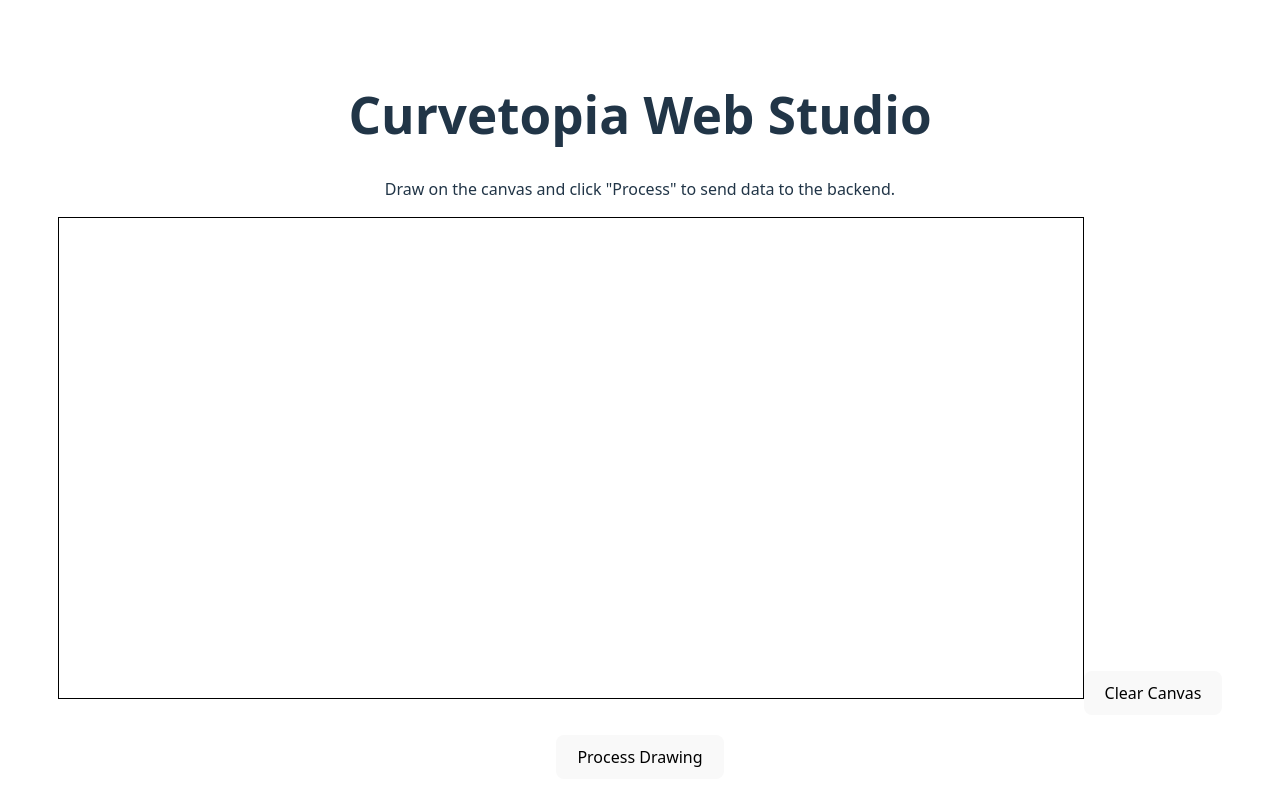
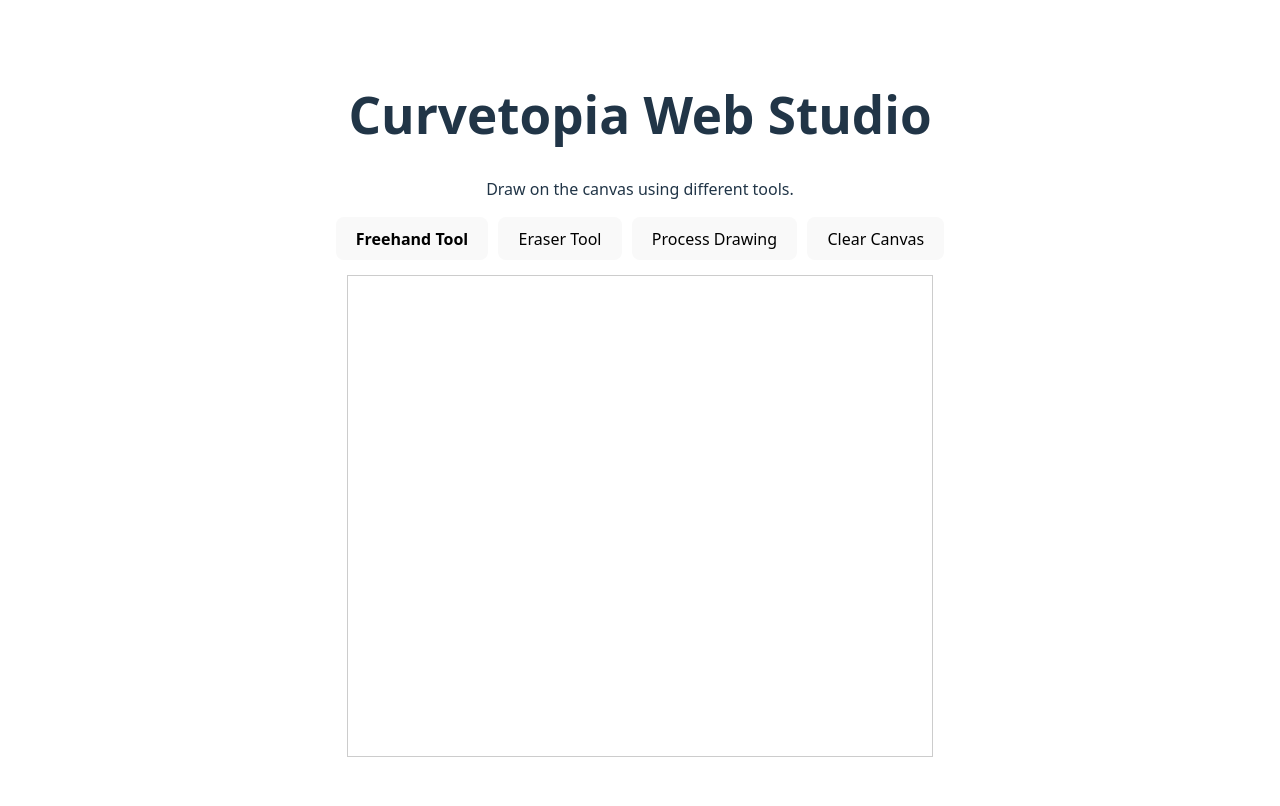
Before and after one commit to cvmpandy/curvetopia, a React (Vite) app in the folder frontend/: page / in a window 1280 px wide. Shown: the top 806 px of the page. Built offline with nearby package versions, Linux system fonts and the light colour scheme.

Commit message:
phase to completed, canvas handles multiple strokes and eraaser also

```diff
--- a/frontend/src/App.jsx
+++ b/frontend/src/App.jsx
@@ -1,51 +1,57 @@
 // frontend/src/App.js
-import React, { useState } from 'react';
+import React, { useState, useRef } from 'react';
 import DrawingCanvas from './DrawingCanvas'; // Import the canvas component
 import './App.css'; // Keep or remove default App styling
+//import './styles.css'; // Optional: Add some basic styles here
 
 function App() {
-  const [currentDrawingPolyline, setCurrentDrawingPolyline] = useState([]);
+  const canvasRef = useRef(null); // Create a ref for the DrawingCanvas component
   const [backendResponse, setBackendResponse] = useState(null);
+  const [activeTool, setActiveTool] = useState('freehand'); // State to track the currently active tool ('freehand' or 'eraser')
 
-  // This function is called by the DrawingCanvas when a stroke is finished
-  const handleDrawingComplete = (polyline) => {
-    console.log("Drawing stroke complete:", polyline);
-    setCurrentDrawingPolyline(polyline); // For Phase 1, we'll just process the last stroke
-    // In later phases, you'll add this polyline to a list of ALL strokes
-  };
+  // Function to send ALL drawing data to the backend
+  const sendDrawingToBackend = async () => {
+    // Get all strokes data from the DrawingCanvas component using the ref
+    // We rely on the canvas component to give us its current state of all drawn polylines
+    const allStrokes = canvasRef.current ? canvasRef.current.getAllStrokes() : [];
 
-  // Function to send the drawing data to the backend
-  const sendDrawingToBackend = async () => {
-    if (currentDrawingPolyline.length === 0) {
+    if (allStrokes.length === 0) {
       console.log("No drawing data to send.");
+      setBackendResponse({ message: "No drawing data to send." });
       return;
     }
+    // Convert each [x, y] to { x, y } for backend
+    // const allStrokes = allStrokes_unstruct.map(stroke =>
+    //   stroke.map(([x, y]) => ({ x, y }))
+    // );
 
     const backendUrl = 'http://127.0.0.1:8000/process_drawing'; // Or http://localhost:8000
 
     try {
+      console.log(`Sending ${allStrokes.length} strokes to backend...`);
       const response = await fetch(backendUrl, {
         method: 'POST',
         headers: {
           'Content-Type': 'application/json',
         },
-        // Send the polyline data in the expected format by the backend
-        body: JSON.stringify({ points: currentDrawingPolyline }),
+        // Send the list of polylines in the expected format by the backend
+        body: JSON.stringify({ points: allStrokes }),
       });
 
+      // Check if the request was successful
       if (!response.ok) {
+        // Attempt to read the error response body
         const errorText = await response.text();
+        console.error("Backend error response:", errorText);
         throw new Error(`HTTP error! status: ${response.status}, body: ${errorText}`);
       }
 
       const result = await response.json();
       console.log("Backend response:", result);
-      setBackendResponse(result); // Store the response state to display if needed
+      setBackendResponse(result); // Store the response state to display
 
-      // Optional: Draw the processed data from the backend back onto the canvas
-      // For Phase 1, the backend just returns the input, so this won't look different yet.
-      // You would pass 'result.processed_data' back to the canvas component's props
-      // and add logic there to draw these 'processed' points.
+      // TODO: In later phases, you will use 'result.processed_data'
+      // to update the canvas visualization. For now, we just display the raw response.
 
     } catch (error) {
       console.error("Error sending drawing to backend:", error);
@@ -53,27 +59,63 @@ function App() {
     }
   };
 
+  // Function to clear the canvas
+  const handleClearCanvas = () => {
+      if (canvasRef.current) {
+          canvasRef.current.clearCanvas();
+          setBackendResponse(null); // Clear previous backend response
+      }
+  };
+
   return (
     <div className="App" style={{ textAlign: 'center', padding: '20px' }}>
       <h1>Curvetopia Web Studio</h1>
-      <p>Draw on the canvas and click "Process" to send data to the backend.</p>
+      <p>Draw on the canvas using different tools.</p>
+
+      {/* Toolbar for tool selection and actions */}
+      <div style={{ marginBottom: '15px' }}>
+          <button
+              onClick={() => setActiveTool('freehand')}
+              // Add a simple style to indicate active tool
+              style={{ marginRight: '10px', fontWeight: activeTool === 'freehand' ? 'bold' : 'normal' }}
+          >
+              Freehand Tool
+          </button>
+          <button
+              onClick={() => setActiveTool('eraser')}
+              style={{ marginRight: '10px', fontWeight: activeTool === 'eraser' ? 'bold' : 'normal' }}
+          >
+              Eraser Tool
+          </button>
+          <button
+              onClick={sendDrawingToBackend}
+              style={{ marginRight: '10px' }}
+          >
+            Process Drawing
+          </button>
+          <button onClick={handleClearCanvas}>
+              Clear Canvas
+          </button>
+      </div>
+
 
       {/* Render the DrawingCanvas component */}
-      <DrawingCanvas onDrawingComplete={handleDrawingComplete} />
+      {/* Pass the active tool and ref down to the canvas */}
+      <DrawingCanvas
+         ref={canvasRef}
+         tool={activeTool} // Pass the current active tool
+         // You could pass other props like stroke color or width here too
+         strokeColor={activeTool === 'eraser' ? 'rgba(255,0,0,0.5)' : 'black'} // Optional: Visual cue for eraser (won't affect erasing logic itself in this basic setup)
+         strokeWidth={activeTool === 'eraser' ? 10 : 2} // Optional: Visual cue for eraser width
+         style={{ border: '1px solid #ccc', cursor: activeTool === 'eraser' ? 'crosshair' : 'default' }} // Add border and change cursor
+      />
 
-      {/* Button to trigger the backend processing */}
-      <button
-        onClick={sendDrawingToBackend}
-        style={{ margin: '20px', padding: '10px 20px', fontSize: '16px' }}
-      >
-        Process Drawing
-      </button>
-
-      {/* Display backend response (optional for debugging) */}
+      {/* Display backend response (optional for debugging/feedback) */}
       {backendResponse && (
         <div style={{ marginTop: '20px' }}>
           <h2>Backend Response:</h2>
-          <pre style={{ textAlign: 'left', maxWidth: '80%', margin: '0 auto', backgroundColor: '#f0f0f0', padding: '10px' }}>
+          <pre style={{ textAlign: 'left', maxWidth: '90%', margin: '0 auto', backgroundColor: '#f0f0f0', padding: '15px', borderRadius: '5px', overflowX: 'auto' }}>
+            {/* Use JSON.stringify for better formatting of the response object */}
             {JSON.stringify(backendResponse, null, 2)}
           </pre>
         </div>
--- a/frontend/src/DrawingCanvas.jsx
+++ b/frontend/src/DrawingCanvas.jsx
@@ -1,120 +1,199 @@
 import React, { useRef, useEffect, useState ,forwardRef, useImperativeHandle } from 'react';
 
-const DrawingCanvas = forwardRef(({tool , onDrawingComplete , ...props},ref) => {
+// forwardRef to allow parent component (App.js) to get a ref to this component's DOM node or exposed methods
+const DrawingCanvas = forwardRef(({tool ,strokeColor = 'black', strokeWidth = 2, onDrawingComplete , ...props},ref) => {
   const canvasRef = useRef(null);
   const contextRef = useRef(null);
   const [isDrawing, setIsDrawing] = useState(false);
-  const [currentPath, setCurrentPath] = useState([]); // Current stroke
-  const [allStrokes, setAllStrokes] = useState([]);   // All completed strokes
+  const [currentPath, setCurrentPath] = useState([]); // Points for the current stroke being drawn or erased
+  const [allStrokes, setAllStrokes] = useState([]);   // Stores completed strokes (list of lists of points)
 
+  // Expose methods to the parent component via the ref
+  useImperativeHandle(ref, () => ({
+    getAllStrokes: () => allStrokes,
+    clearCanvas: () => {
+        // Clear the state and the canvas visually
+        setAllStrokes([]);
+        const canvas = canvasRef.current;
+        const context = canvas.getContext('2d');
+        context.clearRect(0, 0, canvas.width, canvas.height);
+    }
+    // Could expose other methods here later, e.g., addStroke, setTool
+  }));
+
+  // Initialize canvas context and resize handler
   useEffect(() => {
     const canvas = canvasRef.current;
-    canvas.width = window.innerWidth * 0.8;
-    canvas.height = window.innerHeight * 0.6;
+    if (!canvas) return; // Ensure canvas element exists
+
+    // Set initial canvas size (adjust as needed or make dynamic)
+    const setCanvasSize = () => {
+      const parent = canvas.parentElement; // Or set specific width/height
+      if (parent) {
+          canvas.width = parent.offsetWidth * 0.9; // e.g., 90% of parent width
+          canvas.height = window.innerHeight * 0.6; // e.g., 60% of window height
+      } else {
+          canvas.width = window.innerWidth * 0.8;
+          canvas.height = window.innerHeight * 0.6;
+      }
+    };
+
+    setCanvasSize();
 
     const context = canvas.getContext('2d');
     context.lineCap = 'round';
-    context.strokeStyle = 'black';
-    context.lineWidth = 2;
+    context.lineJoin = 'round'; // Added for smoother corners
     contextRef.current = context;
 
+    // Handle window resizing
     const handleResize = () => {
-      canvas.width = window.innerWidth * 0.8;
-      canvas.height = window.innerHeight * 0.6;
-      redrawAllStrokes(); // Redraw after resize
+        // Store current drawing temporarily if needed before resize
+        const currentImageData = context.getImageData(0, 0, canvas.width, canvas.height);
+        setCanvasSize();
+        // Restore or redraw after resize (redrawing allStrokes is simpler)
+        context.putImageData(currentImageData, 0, 0); // Basic attempt to restore
+        redrawAllStrokes(context, allStrokes, strokeColor, strokeWidth); // Redraw based on state
     };
 
     window.addEventListener('resize', handleResize);
-    return () => window.removeEventListener('resize', handleResize);
-  }, []);
 
-  useEffect(() => {
-    const canvas = canvasRef.current;
-    const context = contextRef.current;
-    if (!context) return; // Ensure context is initialized
+    // Initial redraw of any existing strokes (important if component re-renders)
+    redrawAllStrokes(context, allStrokes, strokeColor, strokeWidth);
 
-    // Clear the entire canvas
-    context.clearRect(0, 0, canvas.width, canvas.height);
 
-    // Redraw all stored strokes
-    allStrokes.forEach(stroke => {
+    return () => {
+        window.removeEventListener('resize', handleResize); // Cleanup listener
+    };
+     // Dependencies: allStrokes, strokeColor, strokeWidth because redraw depends on these
+     // Adding contextRef is technically correct but usually context doesn't change
+  }, [allStrokes, strokeColor, strokeWidth]); // Re-run effect if these dependencies change
+
+
+
+  // Helper function to redraw all strokes
+  const redrawAllStrokes = (context, strokes, color, width) => {
+    if (!context) return;
+    context.clearRect(0, 0, context.canvas.width, context.canvas.height); // Clear canvas before redraw
+    context.strokeStyle = color; // Set drawing color
+    context.lineWidth = width; // Set line width
+
+    strokes.forEach(stroke => {
+        if (stroke.length < 2) return; // Need at least 2 points to draw a line
+
         context.beginPath();
         context.moveTo(stroke[0][0], stroke[0][1]); // Move to the first point
-        stroke.slice(1).forEach(point => { // Loop through remaining points
-            context.lineTo(point[0], point[1]); // Draw lines to subsequent points
-        });
+
+        // Draw line segments
+        for (let i = 1; i < stroke.length; i++) {
+            context.lineTo(stroke[i][0], stroke[i][1]);
+        }
         context.stroke(); // Render the stroke
     });
+};
 
-    // Note: This redraws *all* strokes with the *current* context settings (color, width).
-    // In Phase 6, you might store color/width per stroke.
-}, [allStrokes]); // Dependency array: run this effect whenever allStrokes state changes
 
-useImperativeHandle(ref, () => ({
-    getAllStrokes: () => allStrokes, // Function to return all strokes
-    // Add other methods later, e.g., clearCanvas, setTool, etc.
-}));
+
 
   // Start a stroke
   const startDrawing = ({ nativeEvent }) => {
+    const { offsetX, offsetY } = nativeEvent;
+    setIsDrawing(true);
+    setCurrentPath([[offsetX, offsetY]]); // Start storing points for the current action (draw or erase)
 
-    const { offsetX, offsetY } = nativeEvent;
-    contextRef.current.beginPath();
-    contextRef.current.moveTo(offsetX, offsetY);
-    setIsDrawing(true);
-    setCurrentPath([[offsetX, offsetY]]);
+    if (tool === 'freehand') {
+        contextRef.current.beginPath();
+        contextRef.current.moveTo(offsetX, offsetY);
+        contextRef.current.strokeStyle = strokeColor; // Apply current stroke color
+        contextRef.current.lineWidth = strokeWidth; // Apply current stroke width
+    }
+    // Eraser doesn't draw on canvas in the same way immediately, just captures path
   };
 
   // Continue drawing
   const draw = ({ nativeEvent }) => {
     if (!isDrawing) return;
     const { offsetX, offsetY } = nativeEvent;
-    contextRef.current.lineTo(offsetX, offsetY);
-    contextRef.current.stroke();
-    setCurrentPath(prev => [...prev, [offsetX, offsetY]]);
+
+    if (tool === 'freehand') {
+        contextRef.current.lineTo(offsetX, offsetY);
+        contextRef.current.stroke();
+    } else if (tool === 'eraser') {
+         // Optional: Draw a visual indicator for the eraser (e.g., a circle)
+         // This is more advanced; for now, just capture the path points
+    }
+
+    setCurrentPath(prevPath => [...prevPath, [offsetX, offsetY]]); // Add point to current path (for both tools)
   };
 
   // End a stroke and store it
   const stopDrawing = () => {
-    if (!isDrawing) return;
+    if (!isDrawing) return; // Prevent multiple calls
     setIsDrawing(false);
-    contextRef.current.closePath();
 
-    if (currentPath.length > 1) {
-      const newStrokes = [...allStrokes, currentPath];
-      setAllStrokes(newStrokes);
-      redrawAllStrokes(newStrokes); // Redraw everything
-
-      if (onDrawingComplete) {
-        onDrawingComplete(currentPath);
-      }
+    if (tool === 'freehand' && currentPath.length > 1) {
+      // Add the finished freehand stroke to our collection
+      setAllStrokes(prevStrokes => [...prevStrokes, currentPath]);
+       // The useEffect watching allStrokes will handle the redraw
+    } else if (tool === 'eraser' && currentPath.length > 1) {
+      // Process the collected eraser path against existing strokes
+      handleErase(currentPath);
+      // The useEffect watching allStrokes (updated by handleErase) handles redraw
     }
 
-    setCurrentPath([]);
+    // No matter the tool, the current action path is finished
+    setCurrentPath([]); // Reset current path for the next action
   };
 
-  // Redraw the canvas from stored strokes
-  const redrawAllStrokes = (strokes = allStrokes) => {
-    const canvas = canvasRef.current;
-    const context = canvas.getContext('2d');
-    context.clearRect(0, 0, canvas.width, canvas.height);
+  const handleErase = (eraserPath) => {
+    if (eraserPath.length === 0) return;
 
-    context.lineCap = 'round';
-    context.strokeStyle = 'black';
-    context.lineWidth = 2;
+    // Simple point-based proximity erasing
+    const eraserRadius = 15; // Radius around eraser points to remove drawing points
+    const newStrokes = [];
 
-    strokes.forEach(path => {
-      if (path.length > 1) {
-        context.beginPath();
-        context.moveTo(path[0][0], path[0][1]);
-        for (let i = 1; i < path.length; i++) {
-          context.lineTo(path[i][0], path[i][1]);
+    allStrokes.forEach(stroke => {
+        const pointsToKeep = [];
+        // Iterate through each point in the existing stroke
+        stroke.forEach(point => {
+            let keepPoint = true;
+            // Check if this point is "close" to *any* point in the eraser path
+            for (const eraserPoint of eraserPath) {
+                const dx = point[0] - eraserPoint[0];
+                const dy = point[1] - eraserPoint[1];
+                const distance = Math.sqrt(dx * dx + dy * dy);
+
+                if (distance < eraserRadius) {
+                    keepPoint = false;
+                    break; // Point is close to the eraser, no need to check other eraser points
+                }
+            }
+
+            if (keepPoint) {
+                pointsToKeep.push(point);
+            } else {
+                 // Point is being erased. If we were previously adding points,
+                 // this indicates a potential split in the stroke.
+                 // For this simplified Phase 2, we just drop the point.
+                 // A more advanced approach would detect contiguous segments
+                 // in 'pointsToKeep' and add each segment as a new stroke.
+            }
+        });
+
+        // Add remaining points as a new stroke if there are any.
+        // Note: This simple approach doesn't handle splitting a stroke into two correctly.
+        // It will create a single stroke with gaps. Implementing splitting
+        // is a more complex geometric task for later refinement.
+        if (pointsToKeep.length > 1) { // Need at least 2 points for a valid line segment/stroke
+            newStrokes.push(pointsToKeep);
         }
-        context.stroke();
-        context.closePath();
-      }
+        // If length is 0 or 1, the whole stroke (or remaining segment) is gone.
     });
-  };
+
+    // Update the state with the modified list of strokes
+    setAllStrokes(newStrokes);
+    // The useEffect watching allStrokes will trigger the redraw.
+};
+
 
   // Clear everything
   const clearCanvas = () => {
@@ -126,7 +205,6 @@ useImperativeHandle(ref, () => ({
   };
 
   return (
-    <div>
       <canvas
         ref={canvasRef}
         onMouseDown={startDrawing}
@@ -134,11 +212,9 @@ useImperativeHandle(ref, () => ({
         onMouseUp={stopDrawing}
         onMouseOut={stopDrawing}
         style={{ border: '1px solid black' }}
+        {...props} // Allow external styles or props
       />
-      <button onClick={clearCanvas} style={{ marginTop: '10px' }}>
-        Clear Canvas
-      </button>
-    </div>
+
   );
 });
 
```
Also changed, not shown: 1 other file (tests, documents, lock files or other folders).
